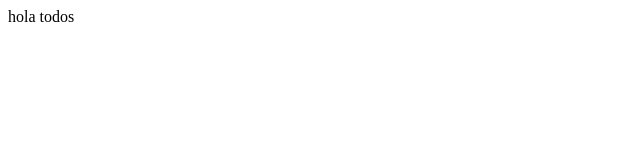
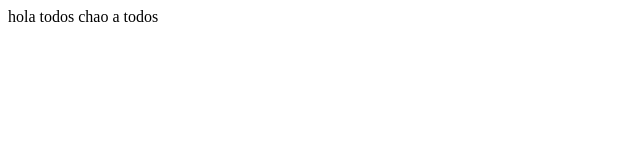
Before and after one commit to sugarrayy/gitCurso, a plain HTML site: page index.html in a window 1280 px wide. Shown: the full height of the page, 0-640 px from the left. Drawn offline with Linux system fonts and the light colour scheme.

Commit message:
agregué chao a todos

```diff
--- a/index.html
+++ b/index.html
@@ -5,5 +5,6 @@
 </head>
 <body>
 hola todos
+chao a todos
 </body>
 </html>
```
Also changed, not shown: hola/salvame.html (+1 -0 lines).
